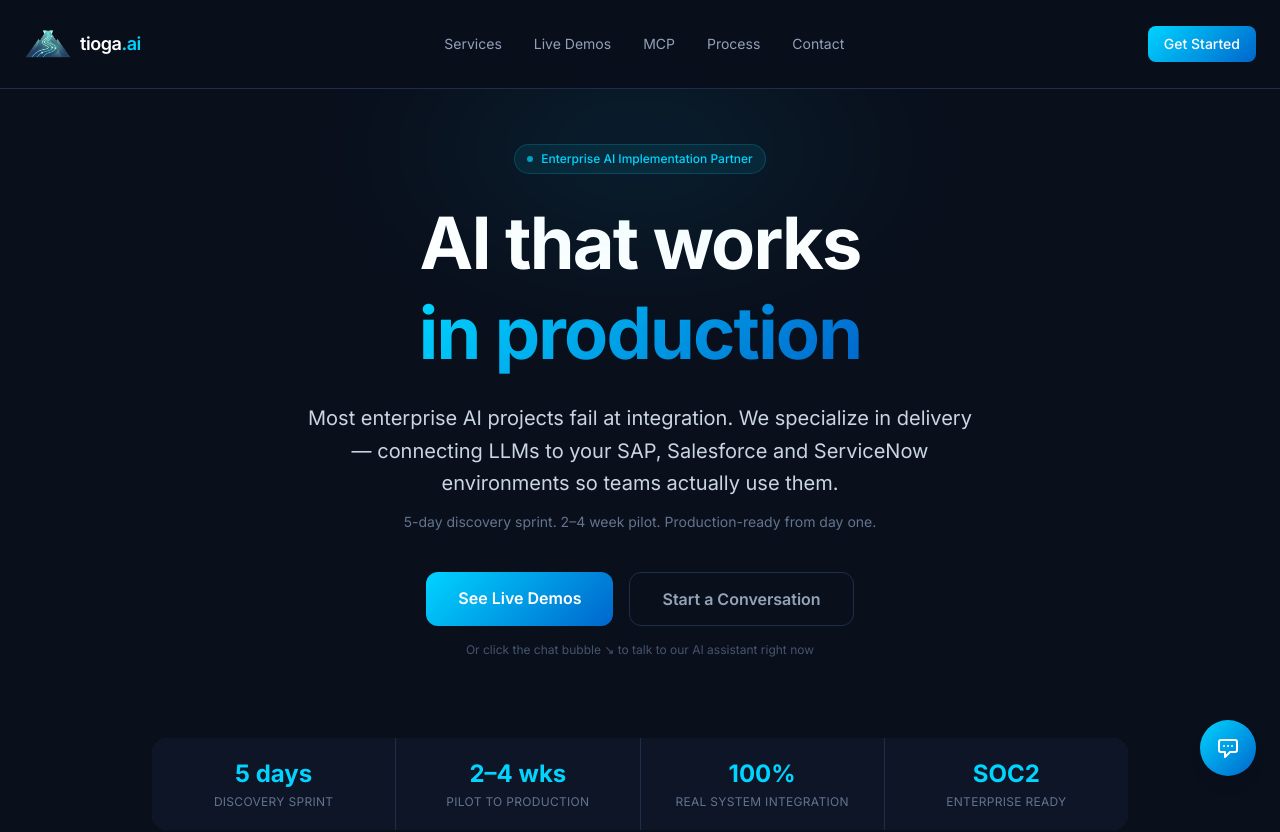
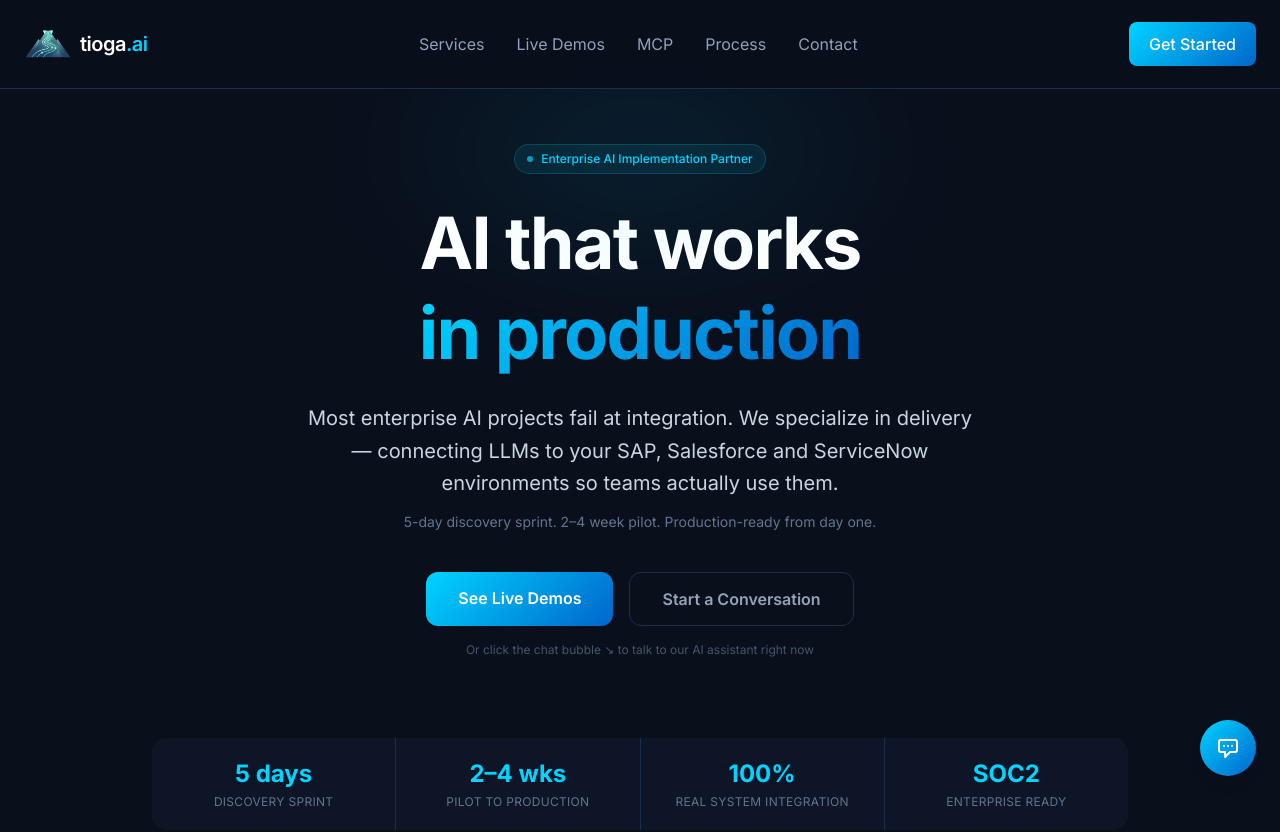
Before and after one commit to sukirk-tioga/tioga-ai-website, a Next.js app: page / in a window 1280 px wide. Shown: the top 832 px of the page. Built offline with nearby package versions, Linux system fonts and the light colour scheme.

Commit message:
Fix favicon: dark bg + .ico format; increase all nav text sizes

```diff
--- a/app/layout.tsx
+++ b/app/layout.tsx
@@ -10,8 +10,8 @@
     "Tioga AI builds production-ready AI systems, MCP integrations, and intelligent automations for enterprise clients.",
   icons: {
     icon: [
+      { url: "/favicon.ico", sizes: "any" },
       { url: "/favicon.png", sizes: "32x32", type: "image/png" },
-      { url: "/logo-icon.png", sizes: "any" },
     ],
     apple: "/apple-touch-icon.png",
   },
--- a/components/Nav.tsx
+++ b/components/Nav.tsx
@@ -45,11 +45,11 @@
             height={52}
             className="w-12 h-12 object-contain"
           />
-          <span className="font-semibold text-white text-lg tracking-tight">tioga<span style={{ color: "#00D4FF" }}>.ai</span></span>
+          <span className="font-semibold text-white text-xl tracking-tight">tioga<span style={{ color: "#00D4FF" }}>.ai</span></span>
         </a>
 
         {/* Desktop links */}
-        <div className="hidden md:flex items-center gap-8 text-sm text-slate-400">
+        <div className="hidden md:flex items-center gap-8 text-base text-slate-400">
           {links.map((l) => (
             <a
               key={l.href}
@@ -66,7 +66,7 @@
         <div className="flex items-center gap-3">
           <a
             href="/#contact"
-            className="hidden md:inline-flex px-4 py-2 rounded-lg text-sm font-medium text-white transition-all hover:opacity-90"
+            className="hidden md:inline-flex px-5 py-2.5 rounded-lg text-base font-medium text-white transition-all hover:opacity-90"
             style={{ background: "linear-gradient(135deg, #00D4FF, #0066CC)" }}
           >
             Get Started
```
Also changed, not shown: public/favicon.png, 1 other file (tests, documents, lock files or other folders).
